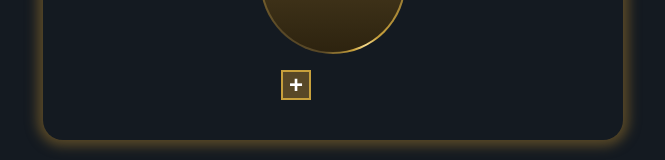
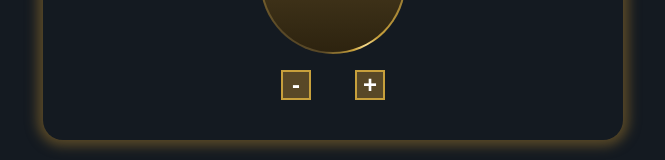
Before and after one commit to Radamanthys0/sessaoTecnicaXIV, an Angular app: page / in a window 1280 px wide. Shown: the part 470-630 px from the top of the page, without its empty margins (307-972 px from the left). Built offline with nearby package versions, Linux system fonts and the light colour scheme.

Commit message:
feat: add Update on signal

```diff
--- a/src/app/app.component.html
+++ b/src/app/app.component.html
@@ -7,7 +7,8 @@
       <p>{{counter() | currency:'BRL' }}</p>
     </div>
     <div class="counter-actions">
-      <button (click)="setValue()">+</button>
+      <button (click)="decrease()">-</button>
+      <button (click)="increase()">+</button>
     </div>
 
   </div>
--- a/src/app/app.component.ts
+++ b/src/app/app.component.ts
@@ -10,8 +10,18 @@ import { Component, computed, effect, signal } from '@angular/core';
 export class AppComponent {
 
   counter = signal(0)
+
   setValue() {
     this.counter.set(10)
   }
 
+  decrease() {
+    // this.counter.update(c => --c)
+    this.counter.update(c => c > 0 ? --c : 0)
+  }
+
+  increase() {
+    this.counter.update(c => ++c)
+  }
+
 }
```
